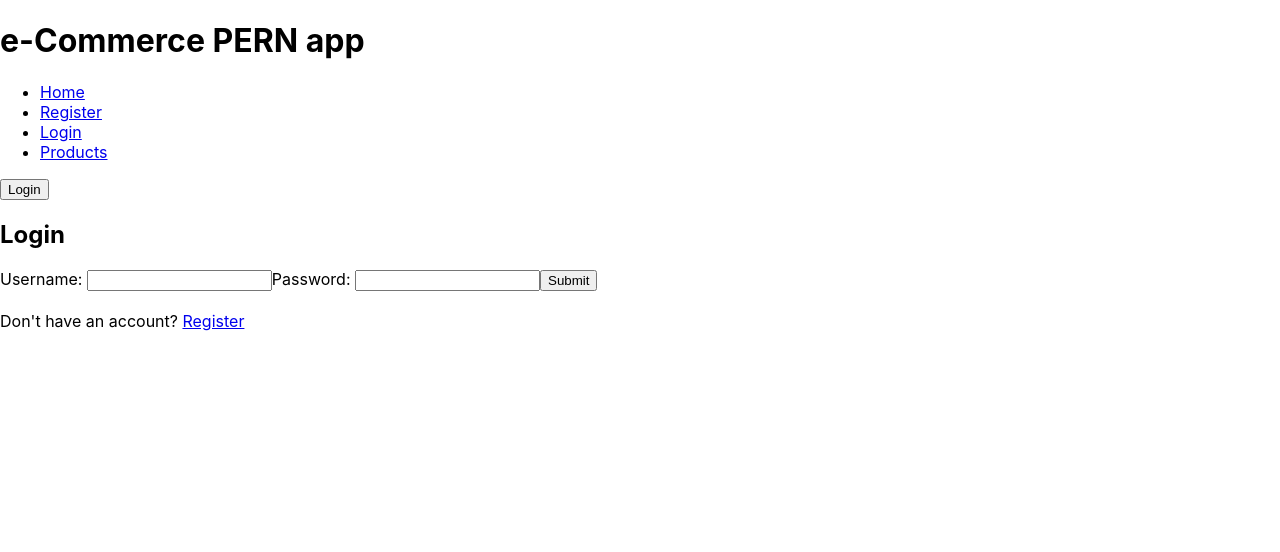
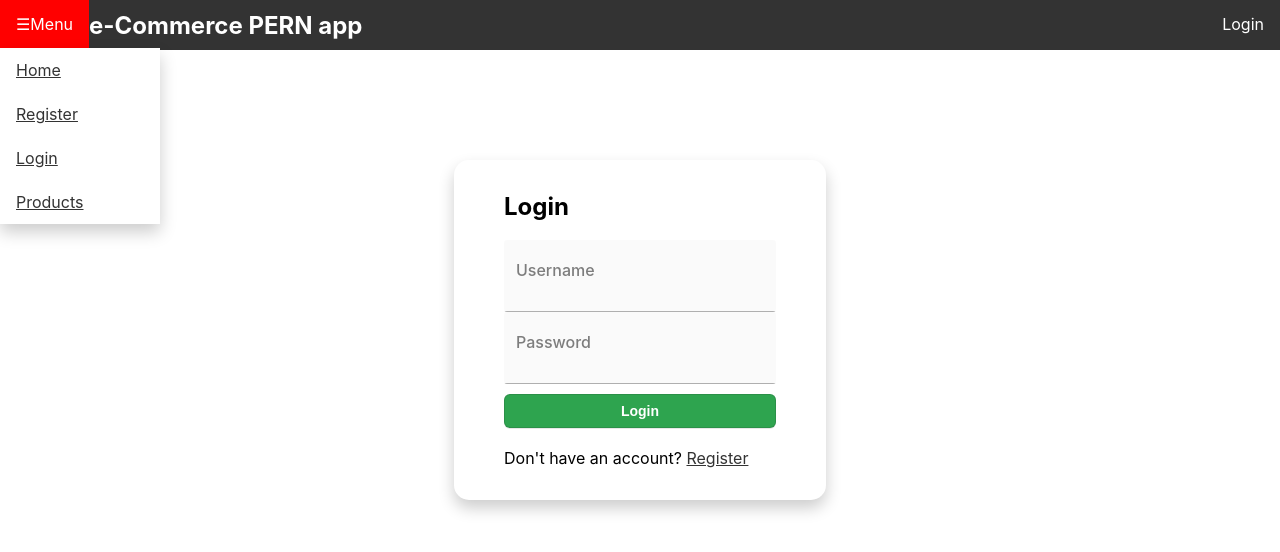
Before and after one commit to RyanTarnowski/e-commerce-pern-app, a React (Create React App) app: page /login in a window 1280 px wide. Shown: the top 552 px of the page. Built offline with nearby package versions, Linux system fonts and the light colour scheme.

Commit message:
Style Menubar and Login

```diff
--- a/src/App.css
+++ b/src/App.css
@@ -1,38 +1,166 @@
-.App {
-  text-align: center;
+.maincontent {
+  -webkit-appearance: none;
+  -moz-appearance: none;
+  appearance: none;
+  padding-top: 50px; /*Compensate for the fixed nav bar*/
+  display: flex;
+  justify-content: center; /* Centers horizontally */
+  align-items: center;    /* Centers vertically */
+  margin: 0;              /* Removes default body margin */
 }
 
-.App-logo {
-  height: 40vmin;
+.centerdiv {
+    display: flex;
+    justify-content: center; /* Centers horizontally */
+    align-items: center;    /* Centers vertically */
+    min-height: 70vh;      /* Ensures the body takes full viewport height */
+}
+
+a, a:visited {
+  color: #333;
+}
+
+a:hover {
+  color: #0077FF;
+}
+
+
+/* https://getcssscan.com/css-buttons-examples */
+.button-base {
+  border: 1px solid rgba(27, 31, 35, .15);
+  border-radius: 6px;
+  box-shadow: rgba(27, 31, 35, .1) 0 1px 0;
+  box-sizing: border-box;
+  color: #fff;
+  cursor: pointer;
+  display: inline-block;
+  /* font-family: -apple-system,system-ui,"Segoe UI",Helvetica,Arial,sans-serif,"Apple Color Emoji","Segoe UI Emoji"; */
+  font-size: 14px;
+  font-weight: 600;
+  line-height: 20px;
+  padding: 6px 16px;
+  position: relative;
+  text-align: center;
+  text-decoration: none;
+  user-select: none;
+  touch-action: manipulation;
+  vertical-align: middle;
+  white-space: nowrap;
+}
+
+.button-base:focus:not(:focus-visible):not(.focus-visible) {
+  box-shadow: none;
+  outline: none;
+}
+
+.button-base:focus {
+  outline: none;
+}
+
+.button-base:disabled {
+  border-color: rgba(27, 31, 35, .1);
+  color: rgba(255, 255, 255, .8);
+  cursor: default;
+}
+
+.button-base:active {
+  box-shadow: rgba(20, 70, 32, .2) 0 1px 0 inset;
+}
+
+
+.button-green {
+    background-color: #2ea44f;
+}
+
+.button-green:hover {
+  background-color: #2c974b;
+}
+
+.button-green:focus {
+  box-shadow: rgba(46, 164, 79, .4) 0 0 0 3px;
+}
+
+.button-green:disabled {
+  background-color: #94d3a2;
+}
+
+.button-green:active {
+  background-color: #298e46;
+}
+
+
+
+/* https://codepen.io/avstorm/pen/gKGbxo */
+.inp {
+  position: relative;
+  margin: auto;
+  width: 100%;
+  max-width: 280px;
+  border-radius: 3px;
+  overflow: hidden;
+}
+.inp .label {
+  position: absolute;
+  top: 20px;
+  left: 12px;
+  font-size: 16px;
+  color: rgba(0, 0, 0, 0.5);
+  font-weight: 500;
+  transform-origin: 0 0;
+  transform: translate3d(0, 0, 0);
+  transition: all 0.2s ease;
   pointer-events: none;
 }
-
-@media (prefers-reduced-motion: no-preference) {
-  .App-logo {
-    animation: App-logo-spin infinite 20s linear;
-  }
+.inp .focus-bg {
+  position: absolute;
+  top: 0;
+  left: 0;
+  width: 100%;
+  height: 100%;
+  background: rgba(0, 0, 0, 0.05);
+  z-index: -1;
+  transform: scaleX(0);
+  transform-origin: left;
 }
-
-.App-header {
-  background-color: #282c34;
-  min-height: 100vh;
-  display: flex;
-  flex-direction: column;
-  align-items: center;
-  justify-content: center;
-  font-size: calc(10px + 2vmin);
-  color: white;
+.inp input {
+  width: 100%;
+  border: 0;
+  font-family: inherit;
+  padding: 16px 12px 0 12px;
+  height: 56px;
+  font-size: 16px;
+  font-weight: 400;
+  background: rgba(0, 0, 0, 0.02);
+  box-shadow: inset 0 -1px 0 rgba(0, 0, 0, 0.3);
+  color: #000;
+  transition: all 0.15s ease;
 }
-
-.App-link {
-  color: #61dafb;
+.inp input:hover {
+  background: rgba(0, 0, 0, 0.04);
+  box-shadow: inset 0 -1px 0 rgba(0, 0, 0, 0.5);
 }
-
-@keyframes App-logo-spin {
-  from {
-    transform: rotate(0deg);
-  }
-  to {
-    transform: rotate(360deg);
-  }
+.inp input:not(:-moz-placeholder-shown) + .label {
+  color: rgba(0, 0, 0, 0.5);
+  transform: translate3d(0, -12px, 0) scale(0.75);
 }
+.inp input:not(:-ms-input-placeholder) + .label {
+  color: rgba(0, 0, 0, 0.5);
+  transform: translate3d(0, -12px, 0) scale(0.75);
+}
+.inp input:not(:placeholder-shown) + .label {
+  color: rgba(0, 0, 0, 0.5);
+  transform: translate3d(0, -12px, 0) scale(0.75);
+}
+.inp input:focus {
+  background: rgba(0, 0, 0, 0.05);
+  outline: none;
+  box-shadow: inset 0 -2px 0 #0077FF;
+}
+.inp input:focus + .label {
+  color: #0077FF;
+  transform: translate3d(0, -12px, 0) scale(0.75);
+}
+.inp input:focus + .label + .focus-bg {
+  transform: scaleX(1);
+  transition: all 0.1s ease;
+}
--- a/src/App.js
+++ b/src/App.js
@@ -23,6 +23,7 @@ function App() {
   return (
     <Router>
       <MenuBar/>
+      <div className="maincontent">
         <Routes>
           <Route path='/' Component={Home}/>
           <Route path='/register' Component={Register}/>
@@ -32,6 +33,7 @@ function App() {
           <Route path='/cart' Component={Cart}/>
           <Route path='/orders' Component={Orders}/>
         </Routes>
+      </div>
     </Router>
   );
 }
--- a/src/components/Login/Login.css
+++ b/src/components/Login/Login.css
@@ -0,0 +1,21 @@
+.login {
+    border-radius: 15px;
+    justify-content: center;
+    align-content: center;
+    height: 300px;
+    padding: 20px 50px;
+    box-shadow: 0px 8px 16px 0px rgba(0,0,0,0.2);
+}
+
+.login h2{
+    margin-top: 0;
+}
+
+.login label, .login button {
+    display: block;
+}
+
+#loginbtn {
+    margin-top: 10px;
+    width: 100%;
+}
--- a/src/components/Login/Login.js
+++ b/src/components/Login/Login.js
@@ -3,6 +3,7 @@ import { useDispatch, useSelector } from 'react-redux';
 import { loginUser } from '../../store/user/User.actions';
 import { getCart } from '../../store/cart/Cart.actions';
 import { useNavigate, Link } from 'react-router-dom';
+import "./Login.css"
 
 const Login = () => {
     const dispatch = useDispatch();
@@ -28,15 +29,24 @@ const Login = () => {
     }, [isAuthenticated, navigate]);
 
     return (
-        <div>
+        <div className='centerdiv'>
+            <div className='login'>
                 <h2>Login</h2>
 
                 <form onSubmit={handleLogin}>
-                <label>Username: </label>
-                <input name="username" id="username" required onChange={(e) => {setUsername(e.target.value)}} />
-                <label>Password: </label>
-                <input name="password" id="password" type="password" required minLength={4} maxLength={16} onChange={(e) => {setPassword(e.target.value)}}/>
-                <button type="submit">Submit</button>
+                    <label for="username" class="inp">
+                        <input type="text" id="username" placeholder="&nbsp;" required onChange={(e) => {setUsername(e.target.value)}}/>
+                        <span class="label">Username</span>
+                        <span class="focus-bg"></span>
+                    </label>
+
+                    <label for="password" class="inp">
+                        <input type="password" id="password" placeholder="&nbsp;" required minLength={4} maxLength={16} onChange={(e) => {setPassword(e.target.value)}}/>
+                        <span class="label">Password</span>
+                        <span class="focus-bg"></span>
+                    </label>
+
+                    <button id="loginbtn" type="submit" className='button-base button-green'>Login</button>
 
                     {error && <div>{error}</div>}
                 </form>
@@ -44,6 +54,7 @@ const Login = () => {
                 <br/>
                 <div>Don't have an account? <Link to='/register'>Register</Link></div>
             </div>
+        </div>
     );
 }
 
--- a/src/components/MenuBar/MenuBar.css
+++ b/src/components/MenuBar/MenuBar.css
@@ -0,0 +1,109 @@
+.navbar {
+    background-color: #333;
+    position: fixed; /* Set the navbar to fixed position */
+    top: 0; /* Position the navbar at the top of the page */
+    width: 100%; /* Full width */
+    height: 50px;;
+    display: flex;
+    justify-content: flex-start;
+}
+
+.navbar h1 {
+    color: white;
+    font-size: x-large;
+    align-self: center;
+}
+
+/* Links inside the navbar */
+.navbar button {
+    font-size: 16px;
+    border: none;
+    outline: none;
+    color: white;
+    padding: 14px 16px;
+    background-color: inherit;
+    font-family: inherit; /* Important for vertical align on mobile phones */
+    margin: 0; /* Important for vertical align on mobile phones */
+}
+
+/* The dropdown container */
+.dropdown {
+    float: left;
+    overflow: hidden;
+}
+
+/* Dropdown button */
+.dropdown .dropbtn {
+    font-size: 16px;
+    border: none;
+    outline: none;
+    color: white;
+    padding: 14px 16px;
+    background-color: inherit;
+    font-family: inherit; /* Important for vertical align on mobile phones */
+    margin: 0; /* Important for vertical align on mobile phones */
+}
+
+.dropdown .dropbtn::before {
+    content: " \2630";
+}
+
+/* Add a red background color to navbar links on hover */
+.navbar button:hover {
+    background-color: red;
+}
+
+/* Dropdown content (hidden by default) */
+.dropdown-content {
+    display: none;
+    position: absolute;
+    margin: 0;
+    list-style-type: none;
+    background-color: white;
+    min-width: 160px;
+    box-shadow: 0px 8px 16px 0px rgba(0,0,0,0.2);
+    z-index: 1;
+}
+
+.navbar ul{
+    margin: 0;
+    padding: 0;
+}
+
+.dropdown-content li {
+    float: none;
+    color: black;
+    padding: 12px 16px;
+    text-decoration: none;
+    display: block;
+    text-align: left;
+}
+
+/* Add a grey background color to dropdown links on hover */
+.dropdown-content li:hover {
+    background-color: #ddd;
+}
+
+/* Show the dropdown menu on hover */
+.dropdown:hover .dropdown-content {
+    display: block;
+}
+
+.navbarRight {
+    margin-left: auto;
+}
+
+.navbarRight p {
+    color: white;
+    display: inline;
+}
+
+.navbarRight .cartbtn::before {
+    color: white;
+    content: " \1F6D2\fe0e";
+}
+
+.navbarRight .logoutbtn::before {
+    color: white;
+    content: " \1F464\fe0e";
+}
--- a/src/components/MenuBar/MenuBar.js
+++ b/src/components/MenuBar/MenuBar.js
@@ -2,6 +2,7 @@ import React from 'react';
 import { useDispatch, useSelector } from 'react-redux';
 import { logoutUser } from '../../store/user/User.actions';
 import { useNavigate, Link } from 'react-router-dom';
+import './MenuBar.css';
 
 const MenuBar = () => {
     const dispatch = useDispatch();
@@ -38,12 +39,12 @@ const MenuBar = () => {
     }
 
     return (
-        <div>
-            <h1>e-Commerce PERN app</h1>
+        <div className='navbar'>
+            <div class="dropdown">
+                <button class="dropbtn">Menu</button>
 
-            <div>
                 <nav>
-                    <ul>
+                    <ul class="dropdown-content">
                         <li><Link to='/'>Home</Link></li>
                         {!isAuthenticated && <li><Link to='/register'>Register</Link></li>}
                         {!isAuthenticated && <li><Link to='/login'>Login</Link></li>}
@@ -55,12 +56,15 @@ const MenuBar = () => {
                 </nav>
             </div>
 
+            <h1>e-Commerce PERN app</h1>
+
+            <div className='navbarRight'>
                 {
                     isAuthenticated &&
                     <div>
-                    Welcome {user.username}
-                    <button onClick={handleUserCart}>Cart ({cartProducts.length})</button>
-                    <button onClick={handleUserLogout}>Logout</button>
+                        <p>Welcome, {user.username}</p>
+                        <button className='cartbtn' onClick={handleUserCart}>Cart ({cartProducts.length})</button>
+                        <button className='logoutbtn' onClick={handleUserLogout}>Logout</button>
                     </div>
                 }
 
@@ -71,6 +75,7 @@ const MenuBar = () => {
                     </div>
                 }
             </div>
+        </div>
     );
 }
 
```
Lines whose indentation alone changed are shown as unchanged.
